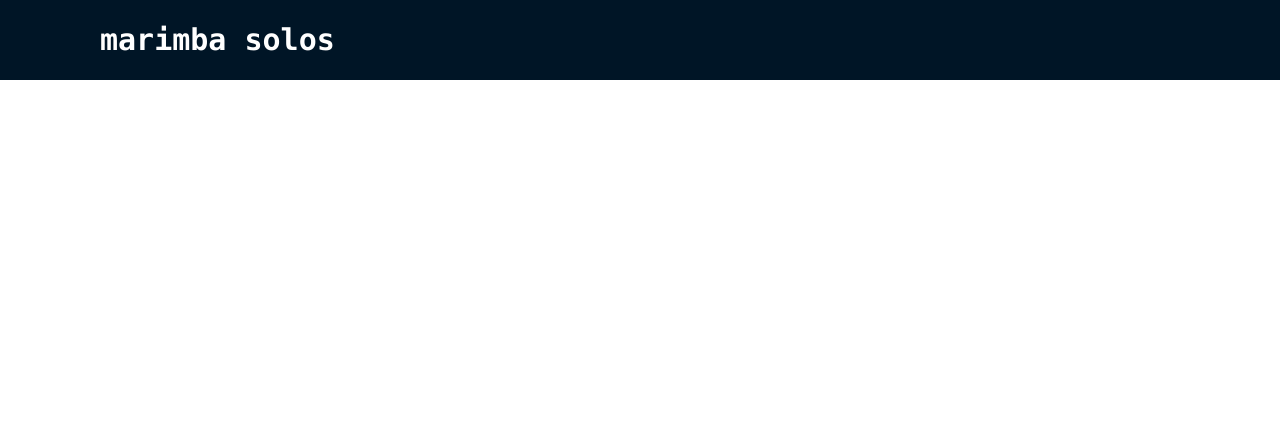
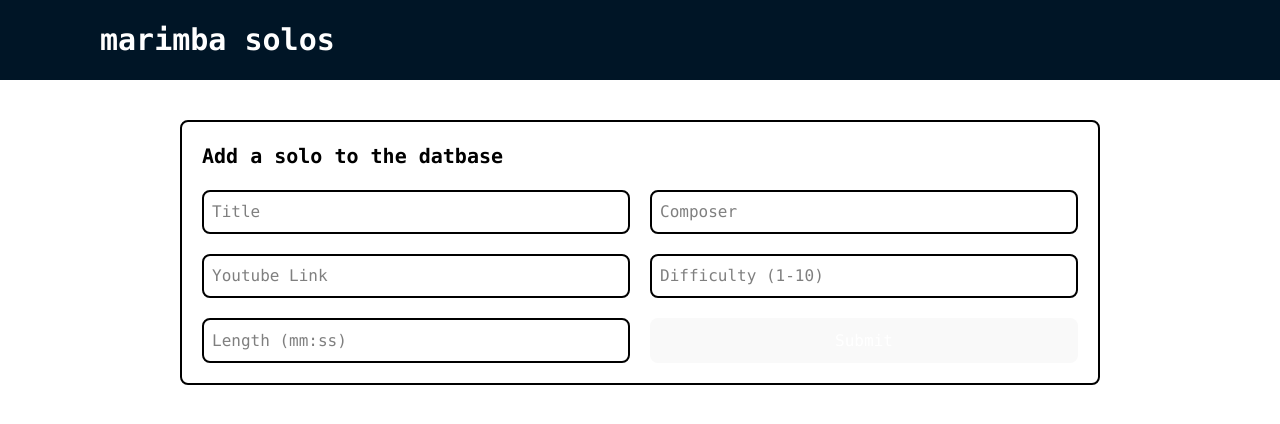
Before and after one commit to shaubby/percussionsolos, a React (Vite) app: page /add in a window 1280 px wide. Shown: the top 424 px of the page. Built offline with nearby package versions, Linux system fonts and the light colour scheme; no server answers; the database is empty.

Commit message:
sort isnt fully working but half working, worked on add piece page

```diff
--- a/src/Add/Form.jsx
+++ b/src/Add/Form.jsx
@@ -1,11 +1,105 @@
 import { useState } from 'react'
+import { initializeApp } from "firebase/app";
+import { getAnalytics } from "firebase/analytics";
+import { getFirestore, doc, getDoc, getDocs, collection, query, updateDoc} from "firebase/firestore";
+
+function youtube_parser(url) {
+    var regExp = /^.*((youtu.be\/)|(v\/)|(\/u\/\w\/)|(embed\/)|(watch\?))\??v?=?([^#&?]*).*/;
+    var match = url.match(regExp);
+    return (match && match[7].length == 11) ? match[7] : false;
+}
+
+const firebaseConfig = {
+    apiKey: "AIzaSyBKuHm4UFshf0a6InTRcaoeHrHqUU9o9sA",
+    authDomain: "percussion-solos-65cd7.firebaseapp.com",
+    projectId: "percussion-solos-65cd7",
+    storageBucket: "percussion-solos-65cd7.firebasestorage.app",
+    messagingSenderId: "704650242040",
+    appId: "1:704650242040:web:18a50b4bd0fd27e520180d",
+    measurementId: "G-YZLRGQB487"
+};
+
+// Initialize Firebase
+const app = initializeApp(firebaseConfig);
+const analytics = getAnalytics(app);
+const db = getFirestore(app);
+
+const solosRef = collection(db, "solos");
+const solosQuery = query(solosRef);
+const querySnapshot = await getDocs(solosQuery);
+
 function Home() {
 
-  return (
-    <div className='px-10 h-7/10 min-h-[90vh] max-w-300'>
+    const [error, setError] = useState(false);
+    const [message, setMessage] = useState("");
+    const [title, setTitle] = useState("");
+    const [composer, setComposer] = useState("");
+    const [youtube, setYoutube] = useState("");
+    const [difficulty, setDifficulty] = useState(-1000);
+    const [length, setLength] = useState("");
 
-    </div>
-  )
+
+    const handleSubmit = (event) => {
+        event.preventDefault();
+
+        if(title.length==0 || composer.length==0 || youtube.length==0 || difficulty==-1000 || length.length==0) {
+            setMessage("Please fill out all fields");
+            setError(true);
+        } else if(title.length > 60) {
+            setMessage("Piece title too long");
+            setError(true);
+        } else if(composer.length > 60) {
+            setMessage("Composer name too long");
+            setError(true);
+        } else if (!youtube_parser(youtube)) {
+            setMessage("Invalid Youtube Link");
+            setError(true);
+        } else if (difficulty > 10 || difficulty < 1) {
+            setMessage("Diffculty must be between 1 and 10");
+            setError(true);
+        } else if (difficulty % 1 != 0) {
+            setMessage("Diffculty must be a whole number");
+            setError(true);
+        } else if ( !(/^\d+:\d{2}$/.test(length))) {
+            setMessage("Length must follow the format mm:ss");
+            setError(true);
+        }
+
+        //submit form
+
+    }
+
+    return (
+        <div className='px-10 h-7/10 min-h-[90vh] max-w-250 text-black w-full relative'>
+            <div className=' bg-white border-2 border-black rounded-lg p-5 mt-10 '>
+
+                {error ? (
+                    <div className='float-right relative'>
+                        <div className=' p-2 text-white bg-red-900 rounded-lg'>
+                            {message}
+                        </div>
+                        <div onClick={() => setError(false)} className='px-1 border-2 border-black absolute bg-white top-[-8px] right-[-8px] rounded-full text-xs cursor-pointer'>
+                            x
+                        </div>
+                    </div>
+                ) : ''}
+
+
+                <p className='text-black text-xl font-bold'>
+                    Add a solo to the datbase
+                </p>
+
+                <form className='grid grid-cols-2 gap-5 mt-5' onSubmit={(event) => handleSubmit(event)}>
+                    <input onChange={(e) => setTitle(e.target.value)} type="text" placeholder="Title" className='border-2 border-black rounded-lg p-2' />
+                    <input onChange={(e) => setComposer(e.target.value)} type="text" placeholder="Composer" className='border-2 border-black rounded-lg p-2' />
+                    <input onChange={(e) => setYoutube(e.target.value)} type="text" placeholder="Youtube Link" className='border-2 border-black rounded-lg p-2' />
+                    <input onChange={(e) => setDifficulty(e.target.value)} type="number" placeholder="Difficulty (1-10)" className='border-2 border-black rounded-lg p-2' />
+                    <input onChange={(e) => setLength(e.target.value)} type="text" placeholder="Length (mm:ss)" className='border-2 border-black rounded-lg p-2' />
+                    <button type="submit" className='bg-blue-500 text-white rounded-lg p-2'>Submit</button>
+                </form>
+            </div>
+        </div>
+    )
 }
 
 export default Home
--- a/src/Home/Cards.jsx
+++ b/src/Home/Cards.jsx
@@ -50,15 +50,17 @@ function compareStars(a, b) {
     }
     return 0;
 }
-function compareLength(a, b) {
-    if (a.length < b.length) {
-        return -1;
-    }
-    if (a.length > b.length) {
-        return 1;
-    }
-    return 0;
+
+function compareDuration(a, b) {
+  const isValid = str => /^\d+:\d{2}$/.test(str);
+  const toSeconds = str => {
+    if (!isValid(str)) return 0; // or throw error
+    const [min, sec] = str.split(':').map(Number);
+    return min * 60 + sec;
+  };
+  return  toSeconds(a.length) - toSeconds(b.length);
 }
+
 function compareDifficulty(a, b) {
     if (a.difficulty < b.difficulty) {
         return -1;
@@ -68,6 +70,7 @@ function compareDifficulty(a, b) {
     }
     return 0;
 }
+
 function Cards() {
     const [sort, setSort] = useState("stars");
     const [order, setOrder] = useState("descending");
@@ -81,6 +84,8 @@ function Cards() {
                 setOrder(order === 'ascending' ? 'descending' : 'ascending');
                 data.reverse();
             } else {
+                setData(data.sort(compareDifficulty))
+                setOrder('descending');
                 setSort('difficulty');
             }
         } else if(button == 'stars') {
@@ -88,16 +93,21 @@ function Cards() {
                 setOrder(order === 'ascending' ? 'descending' : 'ascending');
                 data.reverse();
             } else {
+                data.sort(compareStars)
+                setOrder('descending');
                 setSort('stars');
             }
-        }  else if(button == 'length') {
-            if(sort === 'length') {
+        }  else if(button == 'duration') {
+            if(sort === 'duration') {
                 setOrder(order === 'ascending' ? 'descending' : 'ascending');
                 data.reverse();
             } else {
-                setSort('length');
+                data.sort(compareDuration)
+                setOrder('descending');
+                setSort('duration');
             }
         }
+        console.log (data);
     }
 
     return (
@@ -112,8 +122,8 @@ function Cards() {
                     <div onClick={() => handleClick('difficulty')} className={'mx-3 w-40 h-10 border-2 rounded-full border-black flex items-center justify-center cursor-pointer text-black text-sm ' + (sort === 'difficulty' ? 'bg-blue-200' : 'bg-white')}>
                         {'difficulty ' + (sort == 'difficulty' ? (order == 'ascending' ? '↓' : '↑') : '-' )}
                     </div>
-                    <div onClick={() => handleClick('length')} className={'mx-3 w-40 h-10 border-2 rounded-full border-black flex items-center justify-center cursor-pointer text-black text-sm ' + (sort === 'length' ? 'bg-blue-200' : 'bg-white')}>
-                        {'length ' + (sort == 'length' ? (order == 'ascending' ? '↓' : '↑') : '-' )}
+                    <div onClick={() => handleClick('duration')} className={'mx-3 w-40 h-10 border-2 rounded-full border-black flex items-center justify-center cursor-pointer text-black text-sm ' + (sort === 'duration' ? 'bg-blue-200' : 'bg-white')}>
+                        {'duration ' + (sort == 'duration' ? (order == 'ascending' ? '↓' : '↑') : '-' )}
                     </div>
                     <div onClick={() => handleClick('stars')} className={'mx-3 w-40 h-10 border-2 rounded-full border-black flex items-center justify-center cursor-pointer text-black text-sm ' + (sort === 'stars' ? 'bg-blue-200' : 'bg-white')}>
                         {'stars ' + (sort == 'stars' ? (order == 'ascending' ? '↓' : '↑') : '-' )}
```
